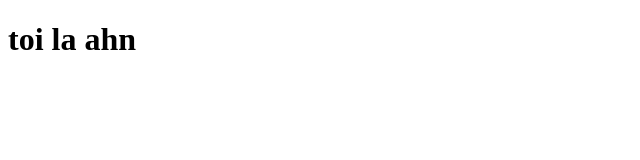
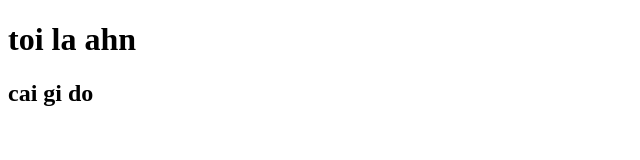
Before and after one commit to quocanlau/webqliosto, a plain HTML site: page dashboard.html in a window 1280 px wide. Shown: the whole page, without its empty margins (0-640 px from the left). Drawn offline with Linux system fonts and the light colour scheme.

Commit message:
Update dashboard.html

```diff
--- a/dashboard.html
+++ b/dashboard.html
@@ -7,5 +7,6 @@
 </head>
 <body>
     <h1>toi la ahn</h1>
+    <h2> cai gi do</h2>
 </body>
 </html>
```
